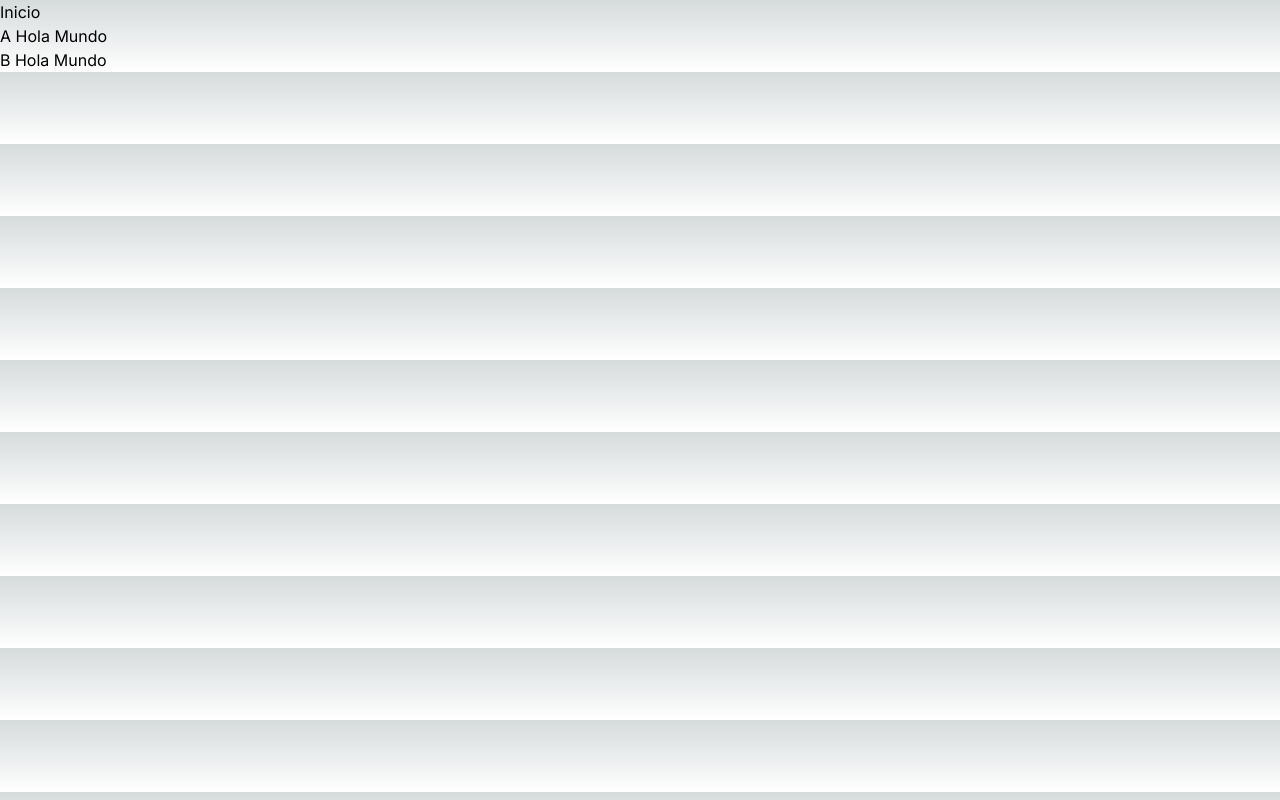
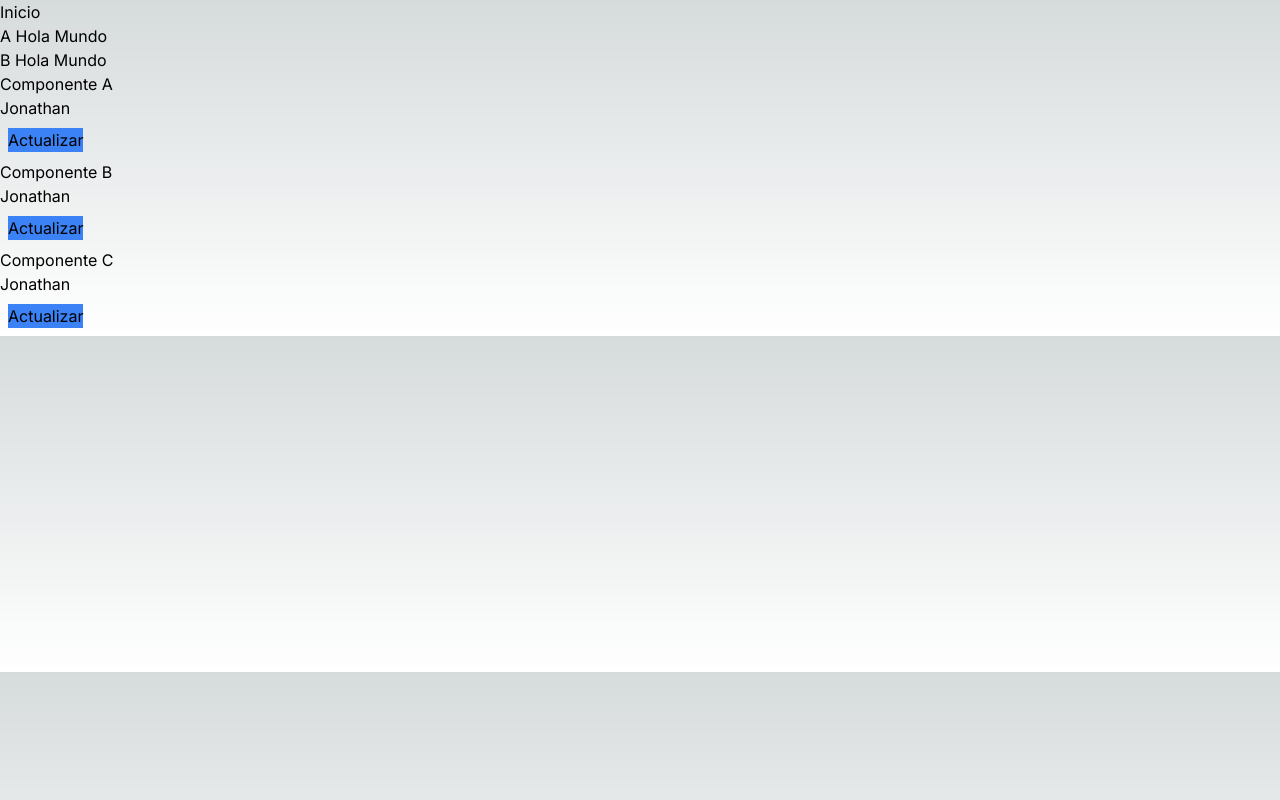
Before and after one commit to 2023-a-web-avanzada/puglla-lalvay-jonathan-puglla-web, a Next.js app in the folder 03-react/my-app/: page /f_use_context in a window 1280 px wide. Built offline with nearby package versions, Linux system fonts and the light colour scheme.

Commit message:
Feat: Use Context
Use context implementation is done.

```diff
--- a/03-react/my-app/app/f_use_context/components/EComponenteA.tsx
+++ b/03-react/my-app/app/f_use_context/components/EComponenteA.tsx
@@ -0,0 +1,31 @@
+'use client'
+import {useContext, useEffect} from "react";
+import {ContenedorContext} from "@/app/f_use_context/context/ContenedorContext";
+import EComponenteB from "@/app/f_use_context/components/EComponenteB";
+
+export default function EComponenteA() {
+    const contenedorContexto = useContext(ContenedorContext);
+
+    useEffect(
+        () => {
+            console.log("Cambio nombre usuario ComponenteA", contenedorContexto.nombreUsuario);
+        },
+        [contenedorContexto.nombreUsuario]
+    )
+    return(
+        <>
+            <h1>Componente A</h1>
+            <p>{contenedorContexto.nombreUsuario}</p>
+            <button className={"bg-blue-500 m-2"} onClick={
+                e=> {
+                    e.preventDefault();
+                    contenedorContexto.setNombreUsuario("CompA");
+                }
+            }>
+                Actualizar
+            </button>
+            <br/>
+            <EComponenteB></EComponenteB>
+        </>
+    )
+}
--- a/03-react/my-app/app/f_use_context/components/EComponenteB.tsx
+++ b/03-react/my-app/app/f_use_context/components/EComponenteB.tsx
@@ -0,0 +1,25 @@
+'use client'
+import {useContext} from "react";
+import {ContenedorContext} from "@/app/f_use_context/context/ContenedorContext";
+import EComponenteC from "@/app/f_use_context/components/EComponenteC";
+
+export default function EComponenteB(){
+    const contenedorContexto = useContext(ContenedorContext);
+
+    return(
+        <>
+            <h1>Componente B</h1>
+            <p>{contenedorContexto.nombreUsuario}</p>
+            <button className={"bg-blue-500 m-2"} onClick={
+                e => {
+                    e.preventDefault();
+                    contenedorContexto.setNombreUsuario("CompB");
+                }
+            }>
+                Actualizar
+            </button>
+            <br/>
+            <EComponenteC></EComponenteC>
+        </>
+    )
+}
--- a/03-react/my-app/app/f_use_context/components/EComponenteC.tsx
+++ b/03-react/my-app/app/f_use_context/components/EComponenteC.tsx
@@ -0,0 +1,23 @@
+'use client'
+import {ContenedorContext} from "@/app/f_use_context/context/ContenedorContext";
+import {useContext} from "react";
+
+export default function EComponenteC() {
+    const contenedorContexto = useContext(ContenedorContext);
+
+    return(
+        <>
+            <h1>Componente C</h1>
+            <p>{contenedorContexto.nombreUsuario}</p>
+            <button className={"bg-blue-500 m-2"} onClick={
+                e => {
+                    e.preventDefault();
+                    contenedorContexto.setNombreUsuario("CompC");
+                }
+            }>
+                Actualizar
+            </button>
+            <br/>
+        </>
+    )
+}
--- a/03-react/my-app/app/f_use_context/components/EContenedor.tsx
+++ b/03-react/my-app/app/f_use_context/components/EContenedor.tsx
@@ -0,0 +1,29 @@
+'use client'
+import {useEffect, useState} from "react";
+import {ContenedorContextObjeto} from "@/app/f_use_context/interfaces/ContenedorContextObjeto";
+import {ContenedorContext} from "@/app/f_use_context/context/ContenedorContext";
+import EComponenteA from "@/app/f_use_context/components/EComponenteA";
+
+export function EContenedor() {
+    const [nombreUsuario, setNombreUsuario] = useState("Jonathan");
+
+    const objetoContenedorContext: ContenedorContextObjeto = {
+        nombreUsuario,
+        setNombreUsuario
+    };
+
+    useEffect(
+        ()=>{
+            console.log("Cambio en contenedor", objetoContenedorContext.nombreUsuario);
+        },
+        [objetoContenedorContext.nombreUsuario]
+    )
+
+    return(
+        <>
+            <ContenedorContext.Provider value={objetoContenedorContext}>
+                <EComponenteA></EComponenteA>
+            </ContenedorContext.Provider>
+        </>
+    )
+}
--- a/03-react/my-app/app/f_use_context/page.tsx
+++ b/03-react/my-app/app/f_use_context/page.tsx
@@ -1,8 +1,11 @@
 'use client'
 // f_use_context/page.tsx
+import {EContenedor} from "@/app/f_use_context/components/EContenedor";
+
 export default function page(){
     return(
         <>
+            <EContenedor></EContenedor>
         </>
     );
 }
```
